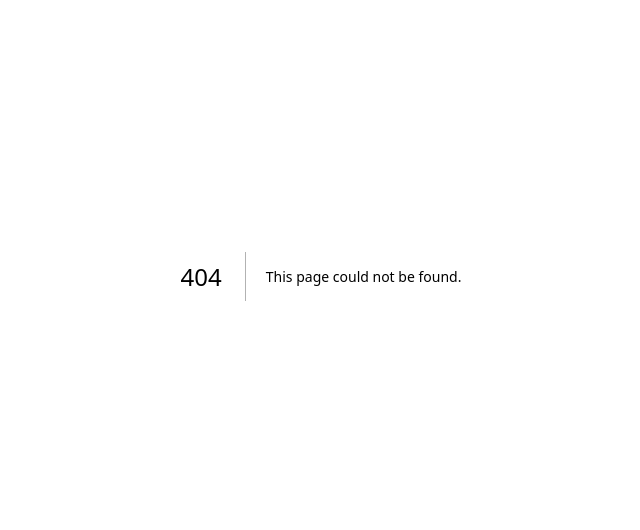
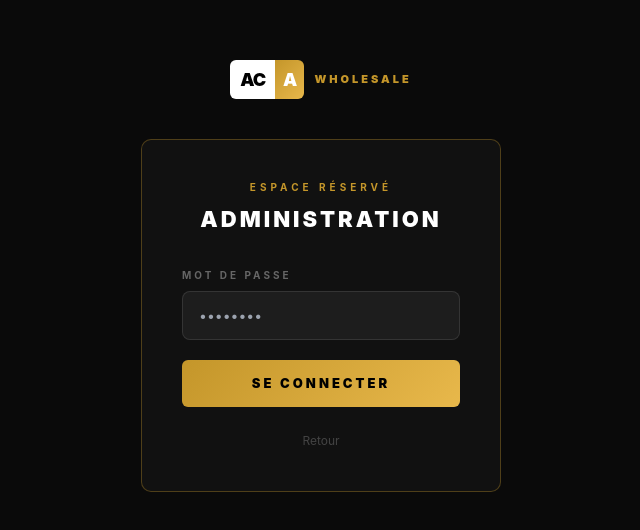
Before and after one commit to acawholesale/aca-wholesale, a Next.js app: page /admin/login in a window 1280 px wide. Before the commit this address had no page. Shown: the part 124-654 px from the top of the page, without its empty margins (319-959 px from the left). Built offline with nearby package versions, Linux system fonts and the light colour scheme.

Commit message:
Create page.js

```diff
--- /dev/null
+++ b/app/admin/login/page.js
@@ -0,0 +1,112 @@
+'use client'
+export const dynamic = 'force-dynamic'
+import { useState } from 'react'
+
+export default function AdminLoginPage() {
+  const [password, setPassword] = useState('')
+  const [error, setError] = useState('')
+
+  const handleLogin = () => {
+    if (password === 'admin2026') {
+      window.location.href = '/admin'
+    } else {
+      setError('Mot de passe incorrect')
+      setPassword('')
+    }
+  }
+
+  return (
+    <div style={{
+      minHeight: '100vh',
+      background: '#0a0a0a',
+      display: 'flex',
+      flexDirection: 'column',
+      alignItems: 'center',
+      justifyContent: 'center',
+      padding: 24,
+    }}>
+
+      {/* Logo */}
+      <div style={{ display: 'flex', alignItems: 'center', marginBottom: 40 }}>
+        <div style={{ background: '#fff', color: '#000', padding: '6px 10px', fontWeight: 900, fontSize: 18, letterSpacing: -1, borderRadius: '6px 0 0 6px' }}>AC</div>
+        <div style={{ background: 'linear-gradient(135deg, #C4962A, #E8B84B)', color: '#fff', padding: '6px 8px', fontWeight: 900, fontSize: 18, letterSpacing: -1, borderRadius: '0 6px 6px 0' }}>A</div>
+        <span style={{ color: '#C4962A', fontWeight: 900, fontSize: 11, textTransform: 'uppercase', letterSpacing: 3, marginLeft: 10 }}>Wholesale</span>
+      </div>
+
+      {/* Card */}
+      <div style={{
+        width: '100%',
+        maxWidth: 360,
+        background: '#111',
+        border: '1px solid rgba(196,150,42,0.35)',
+        borderRadius: 10,
+        padding: 40,
+      }}>
+        <div style={{ textAlign: 'center', marginBottom: 32 }}>
+          <div style={{ color: '#C4962A', fontSize: 10, fontWeight: 700, textTransform: 'uppercase', letterSpacing: 4, marginBottom: 8 }}>Espace réservé</div>
+          <h1 style={{ color: '#fff', fontWeight: 900, fontSize: 22, textTransform: 'uppercase', letterSpacing: 3, margin: 0 }}>Administration</h1>
+        </div>
+
+        {/* Password */}
+        <div style={{ marginBottom: 20 }}>
+          <label style={{ display: 'block', color: '#666', fontSize: 10, fontWeight: 700, textTransform: 'uppercase', letterSpacing: 3, marginBottom: 8 }}>
+            Mot de passe
+          </label>
+          <input
+            type="password"
+            value={password}
+            onChange={e => { setPassword(e.target.value); setError('') }}
+            onKeyDown={e => e.key === 'Enter' && handleLogin()}
+            placeholder="••••••••"
+            autoFocus
+            style={{
+              width: '100%',
+              padding: '13px 16px',
+              background: 'rgba(255,255,255,0.05)',
+              border: error ? '1px solid #f87171' : '1px solid rgba(255,255,255,0.1)',
+              borderRadius: 6,
+              color: '#fff',
+              fontSize: 14,
+              outline: 'none',
+              boxSizing: 'border-box',
+            }}
+          />
+          {error && (
+            <div style={{ color: '#f87171', fontSize: 12, marginTop: 8, fontWeight: 600 }}>{error}</div>
+          )}
+        </div>
+
+        {/* Submit */}
+        <button
+          onClick={handleLogin}
+          style={{
+            width: '100%',
+            padding: '14px 0',
+            background: 'linear-gradient(135deg, #C4962A, #E8B84B)',
+            color: '#000',
+            fontWeight: 900,
+            fontSize: 13,
+            textTransform: 'uppercase',
+            letterSpacing: 3,
+            border: 'none',
+            borderRadius: 6,
+            cursor: 'pointer',
+            marginBottom: 20,
+          }}
+        >
+          SE CONNECTER
+        </button>
+
+        {/* Back */}
+        <div style={{ textAlign: 'center' }}>
+          <button
+            onClick={() => { window.location.href = '/connexion' }}
+            style={{ background: 'none', border: 'none', color: '#444', fontSize: 12, cursor: 'pointer' }}
+          >
+            Retour
+          </button>
+        </div>
+      </div>
+    </div>
+  )
+}
```
